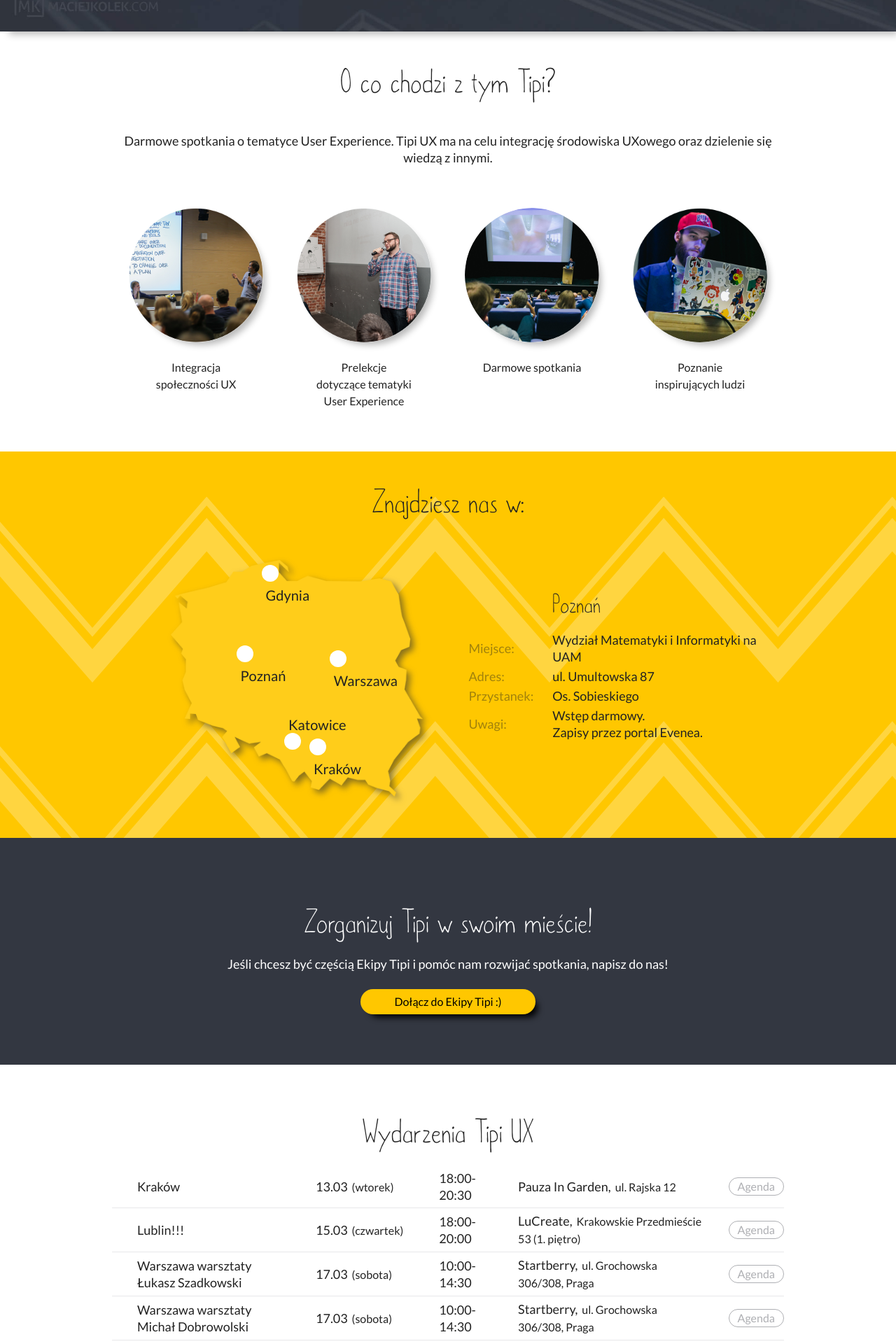
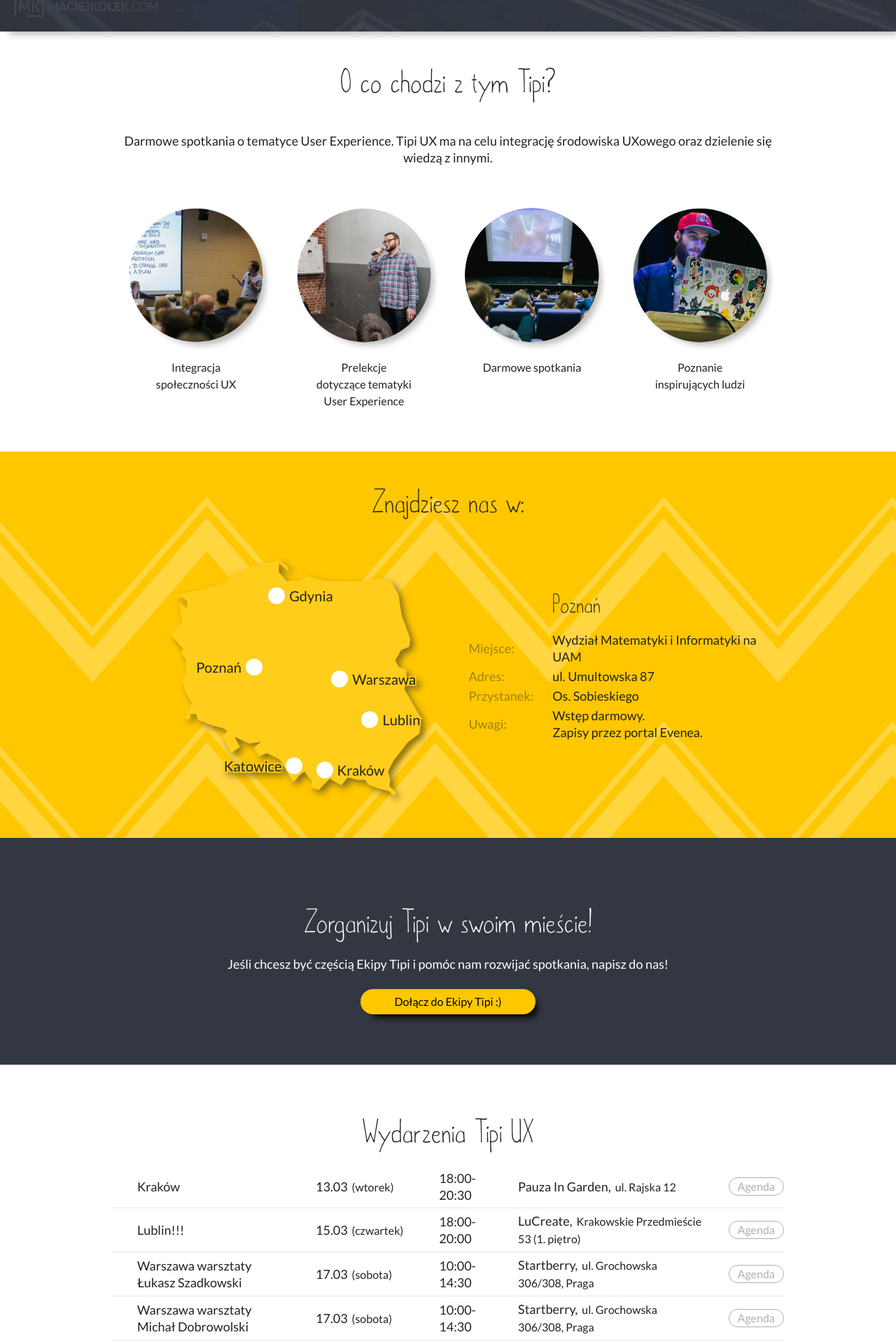
Before and after one commit to sealcode/tipi-ux-website, a Jekyll site: the page built from index.html, in a window 1280 px wide. Shown: the part 657-2577 px from the top of the page at 70% size. Built offline with Jekyll 4.4.1, drawn with Linux system fonts in a browser that asks for light colours; nearby versions of some CDN libraries.

Commit message:
Dodaj Lublin i popraw kod

```diff
--- a/css/index-style.css
+++ b/css/index-style.css
@@ -200,9 +200,10 @@
 		font-family: Lato;
 		font-size: 0.583333rem;
 		display: block;
-		width: 3rem;
 		cursor: pointer;
 		position: absolute;
+		display: flex;
+		flex-flow: row;
 	}
 
 	.city-link-div {
@@ -210,12 +211,18 @@
 		width: 1rem;
 		height: 1rem;
 		border-radius: 0.5rem;
-		margin-right: 0.5rem;
+		margin-right: 0.25rem;
+		margin-left: 0.25rem;
 		margin-bottom: 0rem;
 		position: relative;
 		left: 0;
 		background-color: #fff;
-		transition: 25
+		transition: all 250ms;
+	}
+
+	.city-link > p {
+		padding: 0;
+		text-shadow: 2px 2px #ffcd1a, -2px 2px #ffcd1a, 2px -2px #ffcd1a, -2px -2px #ffcd1a;
 	}
 
 	.city-link:hover > div {
@@ -227,34 +234,40 @@
 	}
 
 	#gdynia {
-		top: 5%;
-		left: 31%;
+		top: 14%;
+		left: 37%;
+	}
+
+	#lublin {
+		top: 63%;
+		left: 74%;
 	}
 
 	#warszawa {
-		top: 39%;
-		left: 58%;
+		top: 47%;
+		left: 62%;
 	}
 
 	#poznan {
-		left: 21%;
-		top: 37%;
+		right: 62%;
+		bottom: 51%;
 	}
 
 	#krakow {
-		top: 74%;
-		left: 50%;
+		top: 83%;
+		left: 56%;
 	}
 
 	#katowice {
-		top: 65%;
-		left: 40%;
+		bottom: 12%;
+		right: 46%;
 	}
 
 	.map-info {
 		width: 20rem;
 		text-align: left;
 		height: 10rem;
+		display: none;
 	}
 
 	.map-info-table {
@@ -956,7 +969,7 @@
 	.map{
 		height: 10rem;
 		width: 10rem;
-		margin: 0;
+		margin: 0 2rem;
 	}
 }
 
--- a/index.html
+++ b/index.html
@@ -57,8 +57,8 @@ layout: default
 				<p>Gdynia</p>
 			</a>
 			<a class="city-link" id="poznan">
+				<p>Poznań</p>
 				<div class="city-link-div"></div>
-				<p>Poznań</p>
 			</a>
 			<a class="city-link" id="warszawa">
 				<div class="city-link-div"></div>
@@ -71,6 +71,10 @@ layout: default
 			<a class="city-link" id="katowice">
 				<p>Katowice</p>
 				<div class="city-link-div"></div>
+			</a>
+			<a class="city-link" id="lublin">
+				<div class="city-link-div"></div>
+				<p>Lublin</p>
 			</a>
 		</div>
 		<div class="map-info" id="gdynia-map">
@@ -183,6 +187,37 @@ layout: default
 						<td class="data-info">min. </td>
 					</tr>
 				    -->
+					<tr>
+						<td class="data">Uwagi: </td>
+						<td class="data-info">Wstęp darmowy.<br>Zapisy przez portal Evenea.</td>
+					</tr>
+				</tbody>
+			</table>
+			<!-- <button class="meetings shadows">Przejdź do spotkań</button> -->
+		</div>
+		<div class="map-info" id="lublin-map">
+			<table class="map-info-table">
+				<thead class="header-table">
+					<tr>
+						<th></th>
+						<th class="city-title">Lublin</th>
+					</tr>
+				</thead>
+				<tbody class="body-table">
+					<tr>
+						<td class="data">Miejsce: </td>
+						<td class="data-info">Lu Create</td>
+					</tr>
+					<tr>
+						<td class="data">Adres: </td>
+						<td class="data-info">Krakowskie Przedmiescie 53 (1 pietro)</td>
+					</tr>
+					<!--
+						<tr>
+							<td class="data">Przystanek: </td>
+							<td class="data-info">min. </td>
+						</tr>
+						-->
 					<tr>
 						<td class="data">Uwagi: </td>
 						<td class="data-info">Wstęp darmowy.<br>Zapisy przez portal Evenea.</td>
--- a/javascript/app.js
+++ b/javascript/app.js
@@ -1,57 +1,27 @@
-document.getElementById("gdynia-map").style.display = "none";
-document.getElementById("warszawa-map").style.display = "none";
-document.getElementById("krakow-map").style.display = "none";
-document.getElementById("katowice-map").style.display = "none";
-document.getElementById("poznan-map").style.display = "block";
+var cities = ["gdynia", "warszawa", "krakow", "katowice", "poznan", "lublin"];
 
-var gdynia=document.getElementById("gdynia");
-var warszawa=document.getElementById("warszawa");
-var poznan=document.getElementById("poznan");
-var krakow=document.getElementById("krakow");
-var katowice=document.getElementById("katowice");
-
-function showGdynia() {
-	document.getElementById("katowice-map").style.display = "none";
-	document.getElementById("gdynia-map").style.display = "block";
-	document.getElementById("warszawa-map").style.display = "none";
-	document.getElementById("poznan-map").style.display = "none";
-	document.getElementById("krakow-map").style.display = "none";
+function hide_all() {
+	cities
+		.map(function(element) {
+			return element + "-map";
+		})
+		.forEach(function(id) {
+			document.getElementById(id).style.display = "none";
+		});
 }
 
-function showWarszawa() {
-	document.getElementById("katowice-map").style.display = "none";
-	document.getElementById("warszawa-map").style.display = "block";
-	document.getElementById("gdynia-map").style.display = "none";
-	document.getElementById("poznan-map").style.display = "none";
-	document.getElementById("krakow-map").style.display = "none";
+function ShowCityFactory(city) {
+	return function() {
+		hide_all();
+		document.getElementById(city + "-map").style.display = "block";
+	};
 }
 
-function showPoznan() {
-	document.getElementById("katowice-map").style.display = "none";
-	document.getElementById("poznan-map").style.display = "block";
-	document.getElementById("gdynia-map").style.display = "none";
-	document.getElementById("warszawa-map").style.display = "none";
-	document.getElementById("krakow-map").style.display = "none";
-}
+// elementy o id np. "gdynia" dostają własną zmieną, nie trzeba robić selektorów
 
-function showKrakow() {
-	document.getElementById("katowice-map").style.display = "none";
-	document.getElementById("krakow-map").style.display = "block";
-	document.getElementById("poznan-map").style.display = "none";
-	document.getElementById("gdynia-map").style.display = "none";
-	document.getElementById("warszawa-map").style.display = "none";
-}
+cities.forEach(function(city) {
+	window[city].onclick = ShowCityFactory(city);
+});
 
-function showKatowice() {
-	document.getElementById("katowice-map").style.display = "block";
-	document.getElementById("krakow-map").style.display = "none";
-	document.getElementById("poznan-map").style.display = "none";
-	document.getElementById("gdynia-map").style.display = "none";
-	document.getElementById("warszawa-map").style.display = "none";
-}
-
-gdynia.onclick = showGdynia;
-warszawa.onclick = showWarszawa;
-poznan.onclick = showPoznan;
-krakow.onclick = showKrakow;
-katowice.onclick = showKatowice;
+hide_all();
+ShowCityFactory("poznan")();
```
